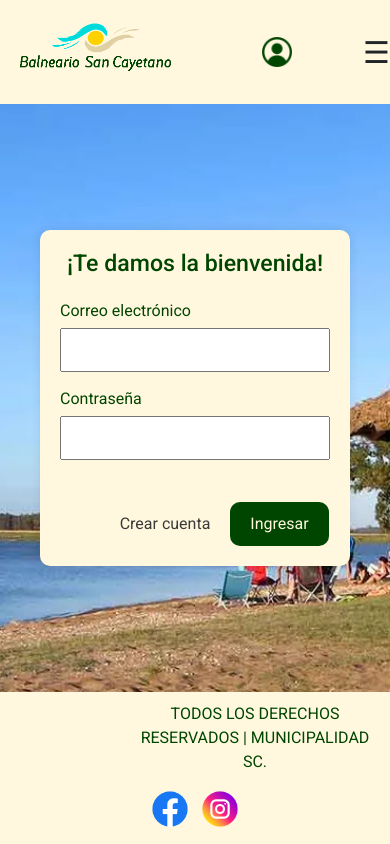
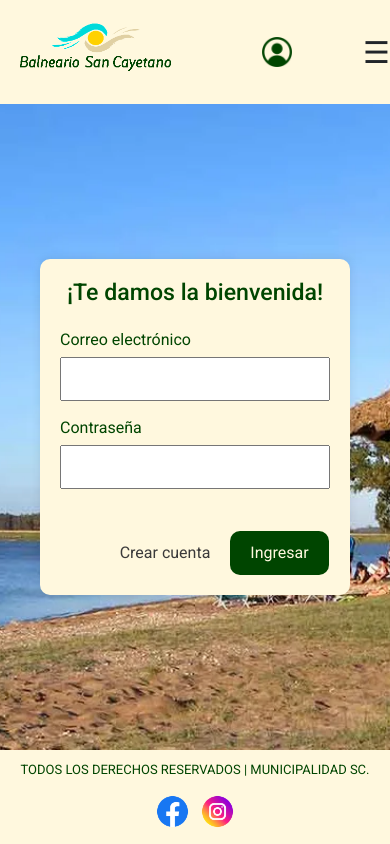
Before and after one commit to enzo952008/TrabajoFinalFullStack, a React (Create React App) app in the folder web-balneariosc/: page /login in a window 390 px wide. Built offline with nearby package versions, Linux system fonts and the light colour scheme.

Commit message:
Ajustes en estilos de footer para que sea responsive

```diff
--- a/web-balneariosc/src/components/footer-component.jsx
+++ b/web-balneariosc/src/components/footer-component.jsx
@@ -9,10 +9,10 @@ class Footer extends React.Component {
             <div className="footer">
                 <p className="footer-text">TODOS LOS DERECHOS RESERVADOS | MUNICIPALIDAD SC.</p>
                 <div className="footer-logos">
-                    <a href="https://www.facebook.com" target="_blank" rel="noopener noreferrer">
+                    <a href="https://www.facebook.com/@prensasancayetano7521?locale=es_LA" target="_blank" rel="noopener noreferrer">
                         <img src={logo1} alt="Facebook Logo" />
                     </a>
-                    <a href="https://www.instagram.com" target="_blank" rel="noopener noreferrer">
+                    <a href="https://www.instagram.com/sancayetano_turismo/" target="_blank" rel="noopener noreferrer">
                         <img src={logo2} alt="Instagram Logo" />
                     </a>
                 </div>
--- a/web-balneariosc/src/styles/footer.css
+++ b/web-balneariosc/src/styles/footer.css
@@ -12,7 +12,7 @@
   margin: 0;
   text-align: center;
   flex: 1; /* Permite que el texto ocupe el espacio disponible */
-  margin-left: 120px;
+  margin-left: 5%;
 }
 
 .footer-logos {
@@ -39,9 +39,16 @@
   }
 
   .footer-text {
+    font-size: clamp(10px, 4vw, 13px); /* Texto más pequeño para pantallas móviles */
     margin-bottom: 10px; /* Espaciado entre el texto y los logos en pantallas pequeñas */
+    margin-left: 0%;
   }
 
+  .footer-logos img {
+    width: 35px;
+    height: 35px;
+    object-fit: contain;
+  }
   .footer-logos a {
     margin: 5px;
   }
```
